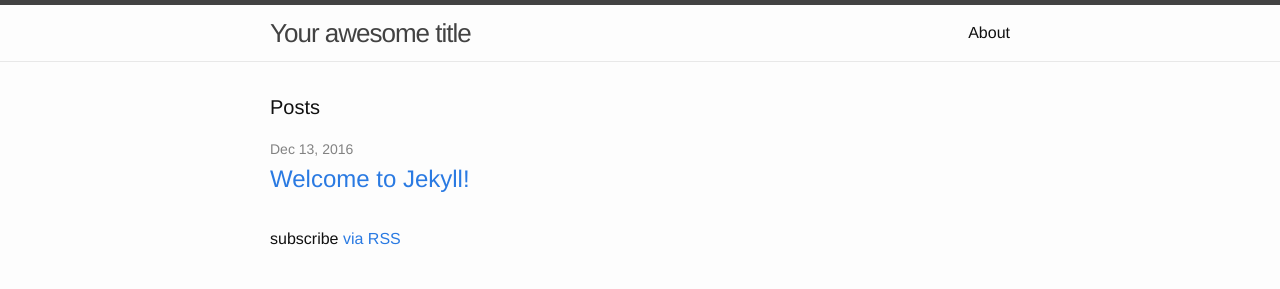
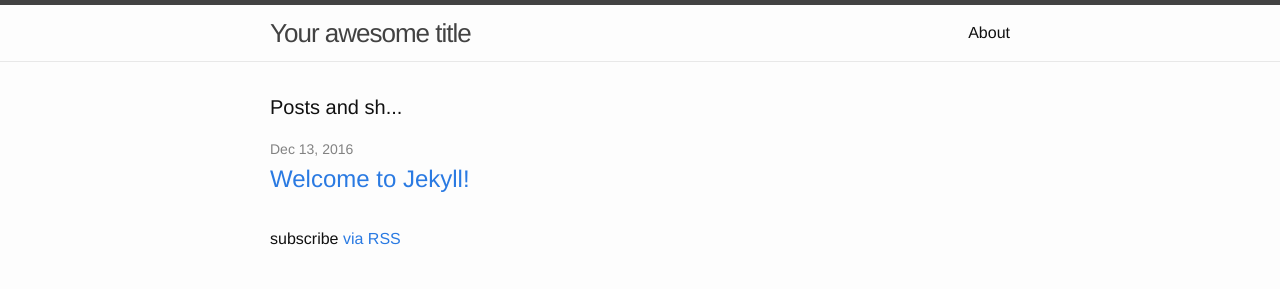
Before and after one commit to sebciech/konrad, a Jekyll site: the page built from index.html, in a window 1280 px wide. Shown: the top 289 px of the page. Built offline with Jekyll 4.4.1, drawn with Linux system fonts in a browser that asks for light colours.

Commit message:
Update index.html

```diff
--- a/index.html
+++ b/index.html
@@ -4,7 +4,7 @@
 
 <div class="home">
 
-  <h1 class="page-heading">Posts</h1>
+  <h1 class="page-heading">Posts and sh...</h1>
 
   <ul class="post-list">
     {% for post in site.posts %}
```
